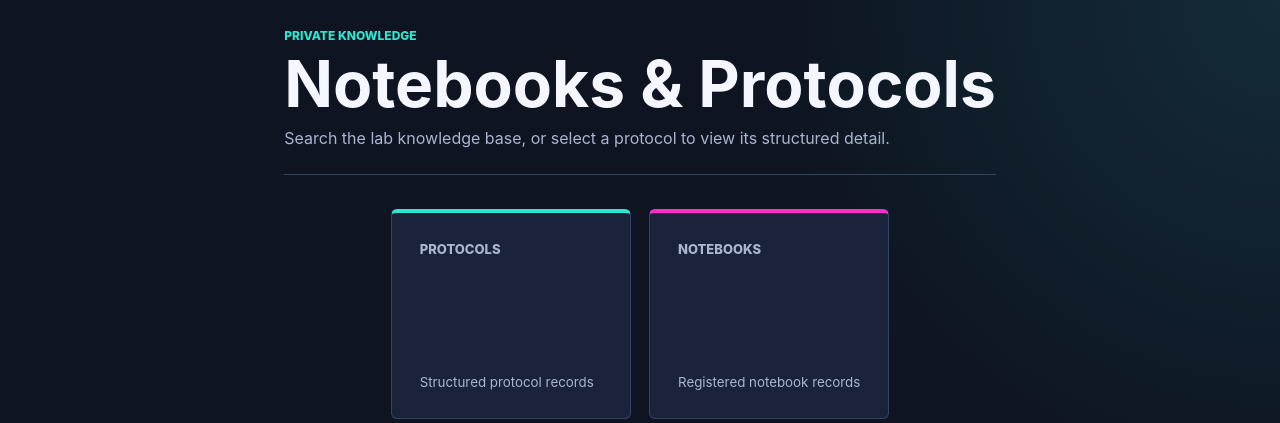
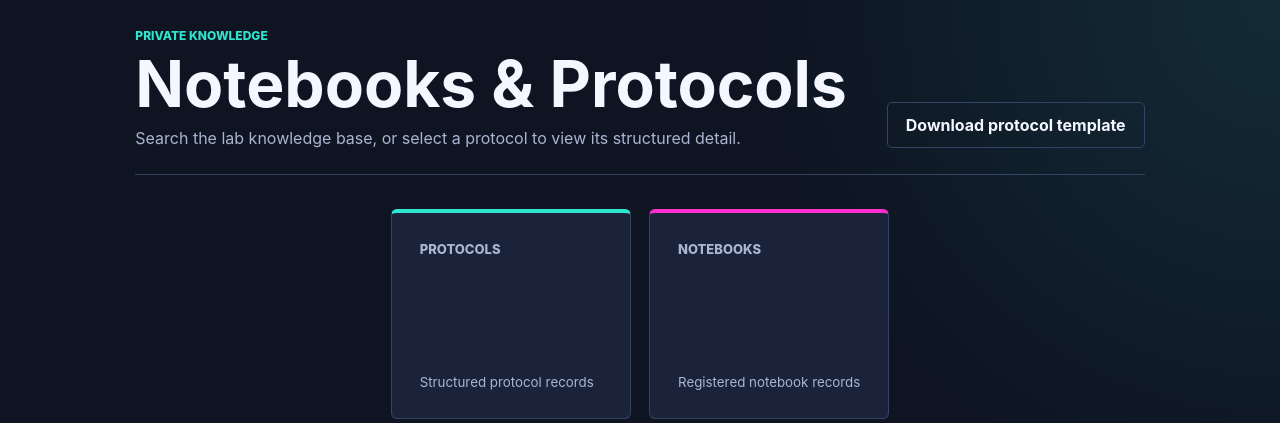
Before and after one commit to Ken1kamei/kamei-lab-budget, a Django app: template web_app/templates/labapps/knowledge.html in a window 1280 px wide. Shown: the top 423 px of the page. Run offline with Django 5.2, Linux system fonts and the light colour scheme; the template is opened without the code that fills it, so the values that code supplies are empty.

Commit message:
fix: restore protocol template download

```diff
--- a/web_app/budget/static/budget/app.css
+++ b/web_app/budget/static/budget/app.css
@@ -37,6 +37,7 @@ nav a:hover, nav a.active { color: var(--text); background: var(--surface); bord
 .page-head { display: flex; align-items: end; justify-content: space-between; gap: 40px; border-bottom: 1px solid var(--border); padding-bottom: 26px; margin-bottom: 34px; }
 .page-head h1 { font-size: clamp(38px, 5vw, 68px); line-height: 1; margin: 8px 0 12px; }
 .page-head p { color: var(--muted); margin: 0; max-width: 680px; }
+.page-actions { display: flex; align-items: center; gap: 12px; flex-wrap: wrap; }
 .eyebrow { color: var(--cyan); font-weight: 800; font-size: 12px; text-transform: uppercase; }
 .year-picker { display: grid; gap: 8px; min-width: 230px; }
 .year-picker label { color: var(--muted); font-size: 13px; }
--- a/web_app/templates/labapps/knowledge.html
+++ b/web_app/templates/labapps/knowledge.html
@@ -1,8 +1,14 @@
 {% extends "budget/base.html" %}
-{% load labapps_tags %}
+{% load static labapps_tags %}
 {% block title %}Notebooks and Protocols{% endblock %}
 {% block content %}
-<header class="page-head"><div><span class="eyebrow">Private knowledge</span><h1>Notebooks &amp; Protocols</h1><p>Search the lab knowledge base, or select a protocol to view its structured detail.</p></div>{% if can_edit %}<a class="button primary" href="{% url 'labapps:knowledge_upload' %}">Upload record</a>{% endif %}</header>
+<header class="page-head">
+  <div><span class="eyebrow">Private knowledge</span><h1>Notebooks &amp; Protocols</h1><p>Search the lab knowledge base, or select a protocol to view its structured detail.</p></div>
+  <div class="page-actions">
+    <a class="button secondary" href="{% static 'labapps/Kamei_Lab_Protocol_Template.docx' %}" download>Download protocol template</a>
+    {% if can_edit %}<a class="button primary" href="{% url 'labapps:knowledge_upload' %}">Upload record</a>{% endif %}
+  </div>
+</header>
 
 <section class="metric-grid knowledge-metrics"><article class="metric cyan"><span>Protocols</span><strong>{{ counts.protocols }}</strong><small>Structured protocol records</small></article><article class="metric magenta"><span>Notebooks</span><strong>{{ counts.notebooks }}</strong><small>Registered notebook records</small></article></section>
 
--- a/web_app/templates/labapps/knowledge_upload.html
+++ b/web_app/templates/labapps/knowledge_upload.html
@@ -1,6 +1,10 @@
 {% extends "budget/base.html" %}
+{% load static %}
 {% block title %}Upload Lab Record{% endblock %}
 {% block content %}
-<header class="page-head"><div><span class="eyebrow">Private upload</span><h1>Upload notebook or protocol</h1><p>The document is stored in a private bucket and is available only through an authenticated app download.</p></div></header>
+<header class="page-head">
+  <div><span class="eyebrow">Private upload</span><h1>Upload notebook or protocol</h1><p>The document is stored in a private bucket and is available only through an authenticated app download.</p></div>
+  <a class="button secondary" href="{% static 'labapps/Kamei_Lab_Protocol_Template.docx' %}" download>Download protocol template</a>
+</header>
 <section class="panel upload-panel"><form method="post" enctype="multipart/form-data" class="form-grid">{% csrf_token %}{{ form.as_div }}<div class="span-2 form-actions"><button class="button primary" type="submit">Upload private file</button><a class="button secondary" href="{% url 'labapps:knowledge' %}">Cancel</a></div></form></section>
 {% endblock %}
```
Also changed, not shown: web_app/labapps/tests/test_views.py (+51 -1 lines), 1 other file.
